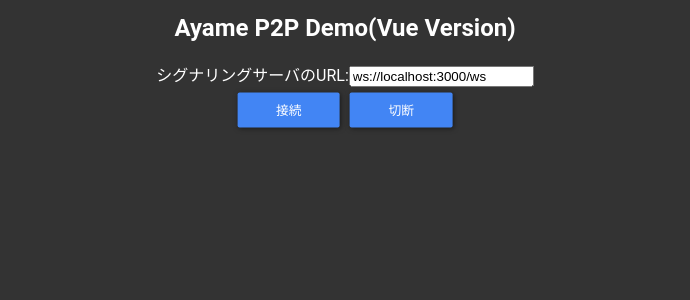
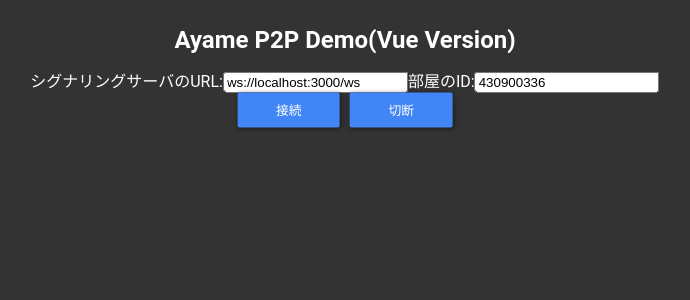
Before and after one commit to irohafox/ayame-vue-sample, a Vue app: page / in a window 1280 px wide. Shown: the top 300 px of the page, without its empty margins (295-985 px from the left). Built offline with nearby package versions, Linux system fonts and the light colour scheme; no server answers.

Commit message:
roomId 指定に対応する

```diff
--- a/src/components/SimpleP2P.vue
+++ b/src/components/SimpleP2P.vue
@@ -2,9 +2,17 @@
   <div class="main">
     <div id="title">
       <h2>{{ title }}</h2>
+    </div>
+  <div id="inputs">
+    <div class="input">
       <label for="url">シグナリングサーバのURL:</label>
       <input type="text" id="url" v-model="wsUrl" required>
     </div>
+    <div class="input">
+      <label for="roomId">部屋のID:</label>
+      <input type="text" id="roomId" v-model="roomId" required>
+    </div>
+  </div>
   <div id="buttons">
   <button type="button" @click="connect()">接続</button>
   <button type="button" @click="disconnect()">切断</button>
@@ -18,11 +26,13 @@
 
 <script lang="ts">
 import { Component, Prop, Vue } from 'vue-property-decorator';
+import { randomString } from '../utils'
 
 @Component
 export default class P2P extends Vue {
   @Prop() private title!: string;
   private wsUrl: string = 'ws://localhost:3000/ws';
+  private roomId: string = randomString(9);
   private ws: WebSocket | null = null;
   private isNegotiating: boolean = false;
   private peerConnection: RTCPeerConnection | null  = null;
@@ -43,6 +53,10 @@
     console.log(this.wsUrl);
     const ws = new WebSocket(this.wsUrl);
     ws.onopen = () => {
+      ws.send(JSON.stringify({
+            type: 'register',
+            room_id: this.roomId,
+            }));
       ws.onmessage = this.onWsMessage.bind(this);
       if (!this.peerConnection) {
         this.peerConnection = this.createPeerConnection(true);
@@ -269,6 +283,20 @@
   transform: translate(-50%, -50%);
   top: 40px;
 }
+
+#inputs{
+  position: absolute;
+  z-index: 3;
+  top: 50%;
+  left: 50%;
+  transform: translate(-50%,-50%);
+  top: 80px;
+}
+
+.input {
+  display: inline-block;
+}
+
 #videos {
   font-size: 0;
   pointer-events: none;
--- /dev/null
+++ b/src/utils.tsx
@@ -0,0 +1,9 @@
+export function randomString(strLength: number) {
+  const result = [];
+  strLength = strLength || 5;
+  const charSet = '0123456789';
+  while (strLength--) {
+    result.push(charSet.charAt(Math.floor(Math.random() * charSet.length)));
+  }
+  return result.join('');
+}
```
